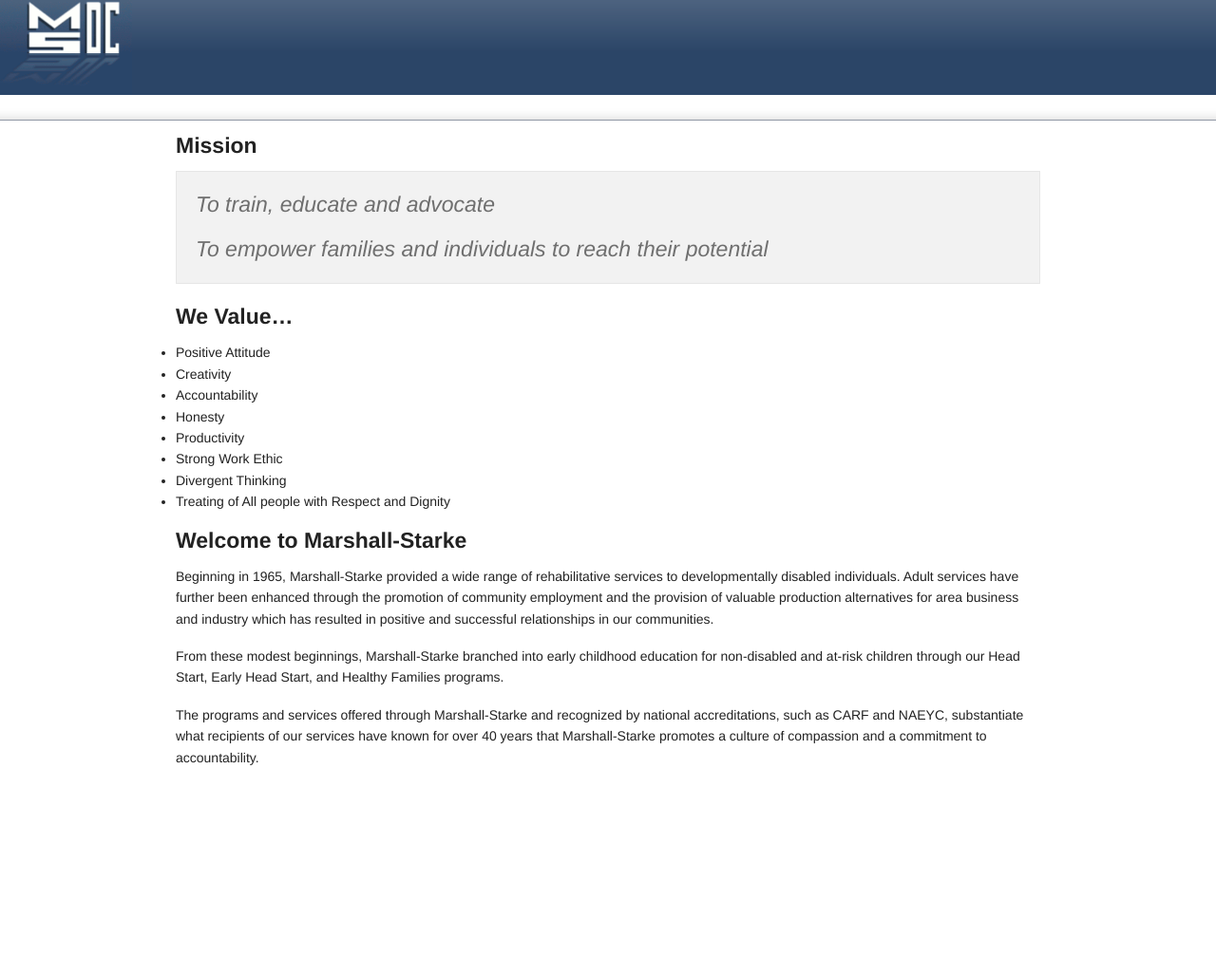
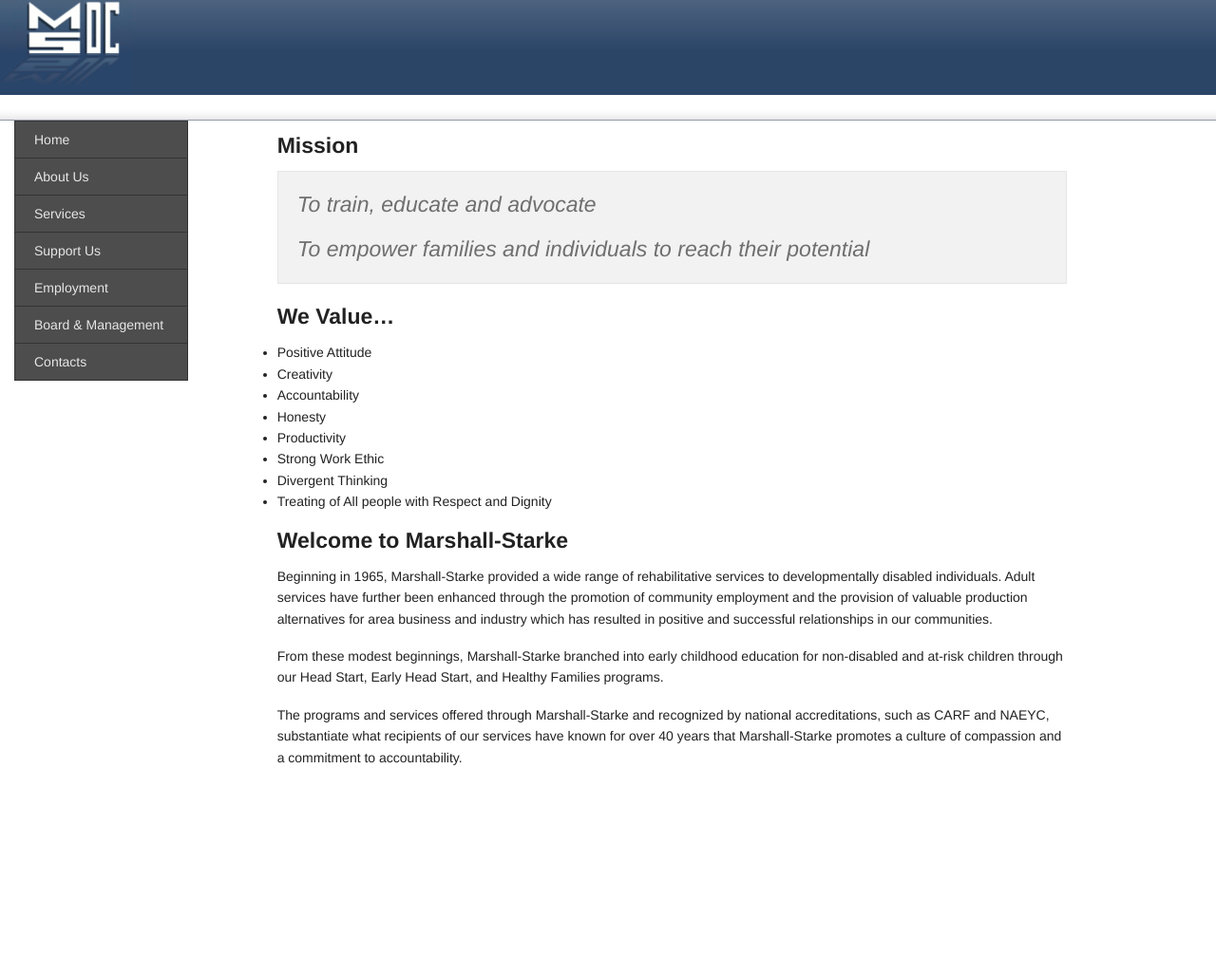
Before and after one commit to leviwilson/marshall-starke.org, a Jekyll site: the page built from index.md, in a window 1280 px wide. Shown: the whole page at 95% size. Built offline with Jekyll 4.4.1, drawn with Linux system fonts in a browser that asks for light colours.

Commit message:
introduce navigation menu

```diff
--- a/_layouts/default.html
+++ b/_layouts/default.html
@@ -35,10 +35,22 @@
     </div>
     <div id="nav">&nbsp;</div>
 
+    <div class="two columns left">
+    <ul class="nav-bar vertical">
+      <li><a href="#">Home</a></li>
+      <li><a href="#">About Us</a></li>
+      <li><a href="#">Services</a></li>
+      <li><a href="#">Support Us</a></li>
+      <li><a href="#">Employment</a></li>
+      <li><a href="#">Board &amp; Management</a></li>
+      <li><a href="#">Contacts</a></li>
+    </ul>
+  </div>
+
     <div id="wrap">
       <div id="main">
         <div class="row">
-          <div class="twelve columns">
+          <div class="eleven columns">
             {{ content }}
           </div>
         </div>
```
